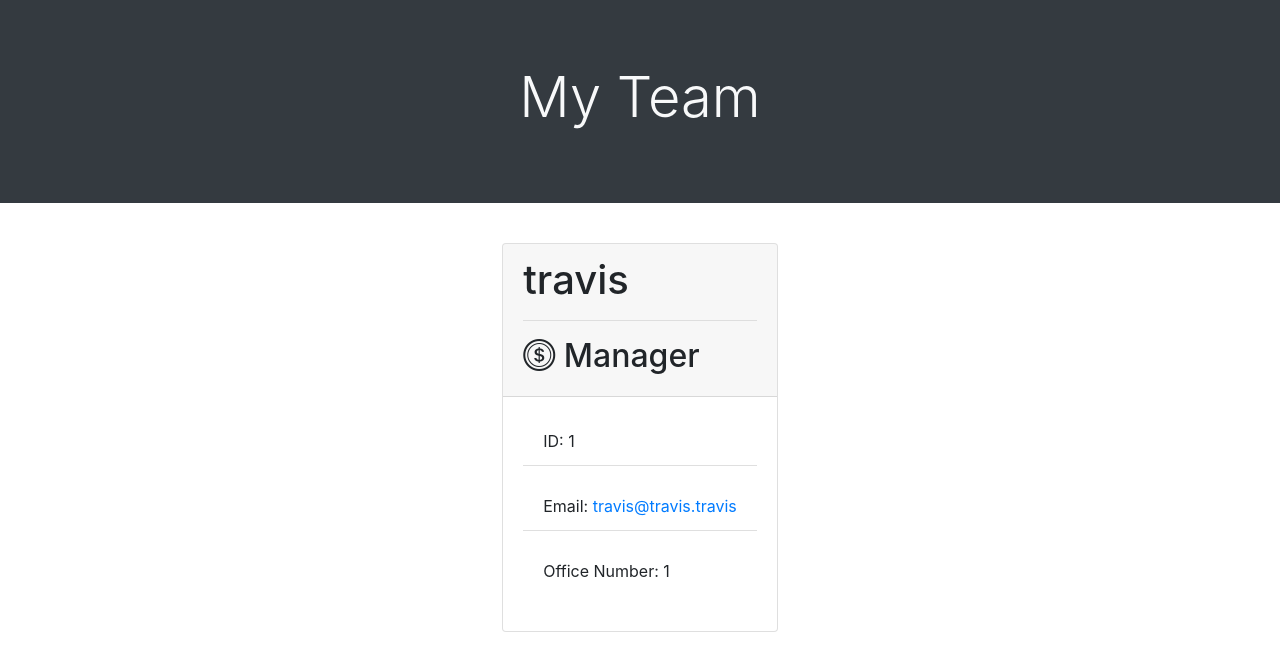
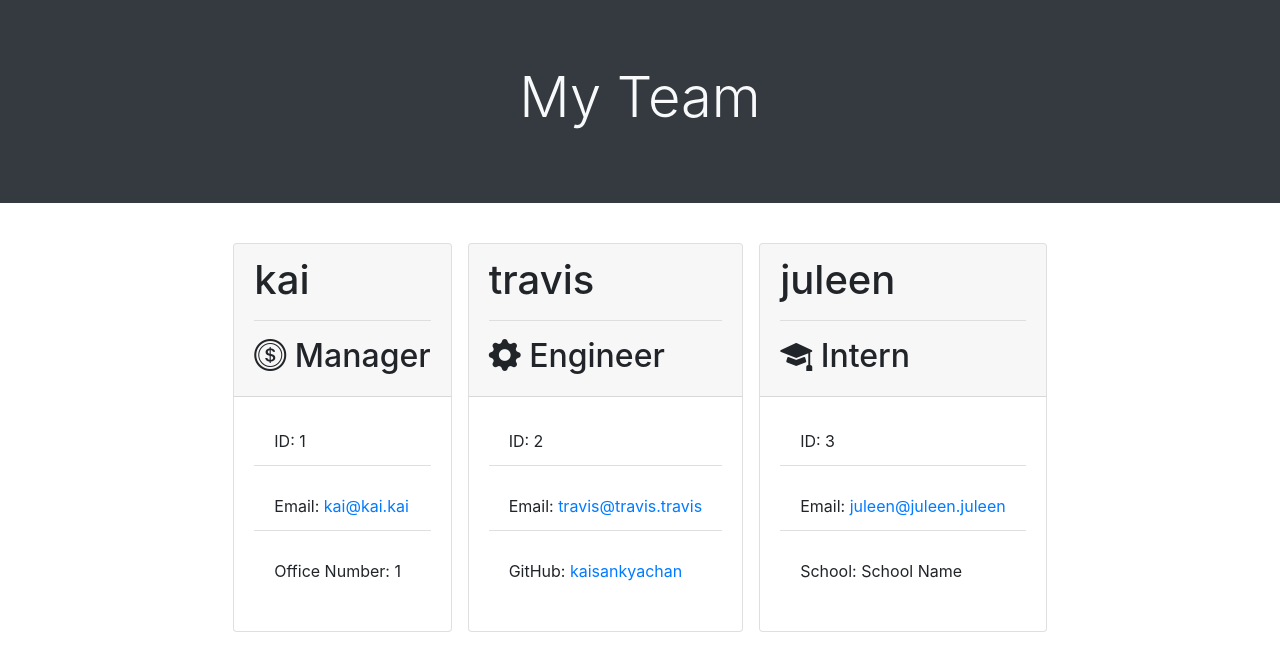
Before and after one commit to kaisankyachan/Team-Profile-Generator, a website: page dist/team.html in a window 1280 px wide. Drawn offline with nearby package versions, Linux system fonts and the light colour scheme.

Commit message:
finished

```diff
--- a/dist/team.html
+++ b/dist/team.html
@@ -24,15 +24,45 @@
 
                     <div class="card m-2">
                         <div class="card-header">
-                            <h1>travis</h1>
+                            <h1>kai</h1>
                             <hr>
                             <h2><i class="bi bi-coin"></i> Manager</h2>
                         </div>
                         <div class= "card-body">
                             <div class="list-group list-group-flush">
                                 <p class="list-group-item">ID: <span>1</span></p>
+                                <p class="list-group-item">Email: <span><a href="mailto: kai@kai.kai" target="_blank">kai@kai.kai</a></span></p>
+                                <p class="list-group-item">Office Number: <span>1</span></p>
+                            </div>
+                        </div>
+                    </div>
+
+                    <div class="card m-2">
+                        <div class="card-header">
+                            <h1>travis</h1>
+                            <hr>
+                            <h2><i class="bi bi-gear-fill"></i> Engineer</h2>
+                        </div>
+                        <div class= "card-body">
+                            <div class="list-group list-group-flush">
+                                <p class="list-group-item">ID: <span>2</span></p>
                                 <p class="list-group-item">Email: <span><a href="mailto: travis@travis.travis" target="_blank">travis@travis.travis</a></span></p>
-                                <p class="list-group-item">Office Number: <span>1</span></p>
+                                <p class="list-group-item">GitHub: <span><a href="https://github.com/kaisankyachan" target="_blank">kaisankyachan</a></span></p>
+                            </div>
+                        </div>
+                    </div>
+
+                    <div class="card m-2">
+                        <div class="card-header">
+                            <h1>juleen</h1>
+                            <hr>
+                            <h2><i class="bi bi-mortarboard-fill"></i> Intern</h2>
+                        </div>
+                        <div class= "card-body">
+                            <div class="list-group list-group-flush">
+                                <p class="list-group-item">ID: <span>3</span></p>
+                                <p class="list-group-item">Email: <span><a href="mailto: juleen@juleen.juleen">juleen@juleen.juleen</a></span></p>
+                                <p class="list-group-item">School: <span>School Name</span></p>
                             </div>
                         </div>
                     </div>
```
